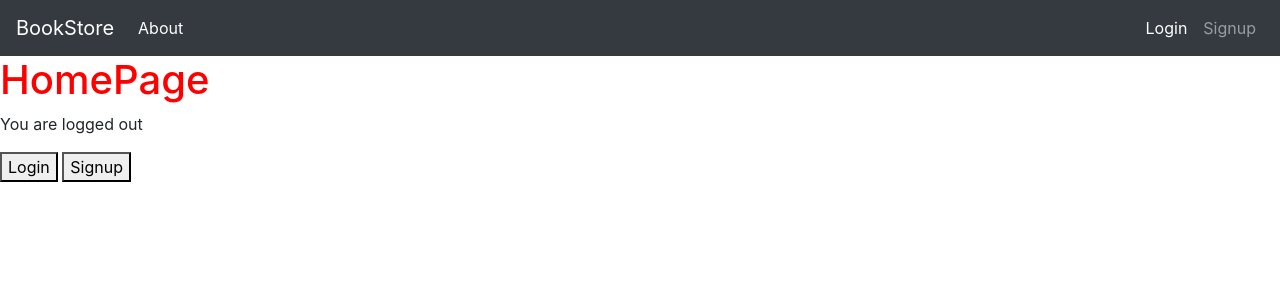
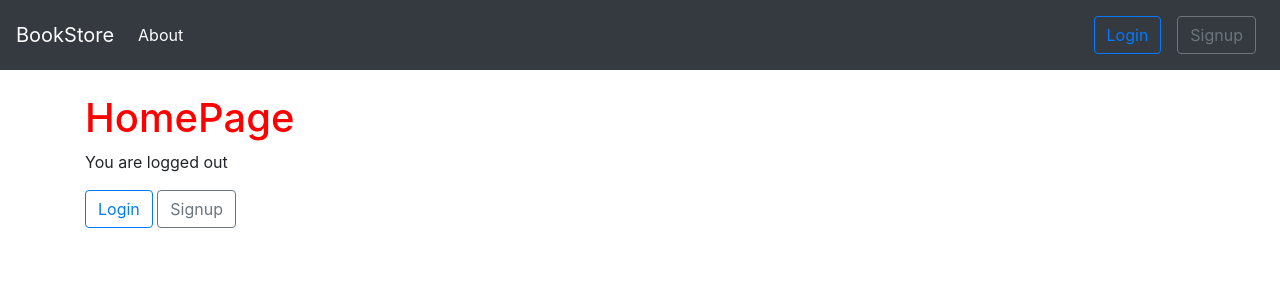
Before and after one commit to darkbotbbl/BookStore, a Django app: page / in a window 1280 px wide. Shown: the top 300 px of the page. Run offline with Django 3.2, Linux system fonts and the light colour scheme; some libraries are stand-ins or nearby versions.

Commit message:
changed the user authentication flow from a custom built signup and django"s login and logout system to a more robust implementation by using django-allauth

```diff
--- a/templates/_base.html
+++ b/templates/_base.html
@@ -27,14 +27,20 @@
 							<a class="nav-link disabled" href="#">Welcome {{ user.email }}</a>
 						<li>
 						<li class="nav-item ">
-							<a class="nav-link" href="{% url 'logout' %}">Logout</a>
+							<a class="nav-link" href="{% url 'account_logout' %}">
+								<button class="btn btn-danger">Logout</button>
+							</a>
 						</li>
 					{% else %}
 						<li class="nav-item active">
-							<a class="nav-link" href="{% url 'login'  %}">Login<span class="sr-only">(current)</span></a>
+							<a class="nav-link" href="{% url 'account_login'  %}">
+								<button class="btn btn-outline-primary">Login</button><span class="sr-only">(current)</span>
+							</a>
 						</li>
 						<li class="nav-item">
-							<a class="nav-link" href="{% url 'signup' %}">Signup</a>
+							<a class="nav-link" href="{% url 'account_signup' %}">
+								<button class="btn btn-outline-secondary">Signup</button>
+							</a>
 						</li>
 					{% endif %}
 				</ul>
@@ -42,9 +48,11 @@
 		</nav>
 	</header>
 
-    {% block content %}
+	<div class="container mt-4">
+		{% block content %}
 
-    {% endblock content %}
+		{% endblock content %}
+	</div>
 
 	<script src="{% static 'js/jquery/jquery.min.js' %}"></script>
 	<script src="{% static 'js/bootstrap/bootstrap.bundle.min.js' %}"></script>
--- a/templates/pages/home.html
+++ b/templates/pages/home.html
@@ -5,15 +5,14 @@
 {% block content %}
     <h1>HomePage</h1>
 
-    <div>
     {% if user.is_authenticated %}
         <p>Hi, {{ user.email }}</p>
         <p>You can logout by clicking this button</p>
-            <a href="{% url 'logout' %}"><button>Logout</button></a>
+        <a href="{% url 'account_logout' %}"><button class="btn btn-outline-danger">Logout</button></a>
     {% else %}
         <p>You are logged out</p>
-            <a href="{% url 'login' %}"><button>Login</button></a>
-            <a href="{% url 'signup' %}"><button>Signup</button></a>
+        <a href="{% url 'account_login' %}"><button class="btn btn-outline-primary">Login</button></a>
+        <a href="{% url 'account_signup' %}"><button class="btn btn-outline-secondary">Signup</button></a>
     {% endif %}
-    </div>
+
 {% endblock content %}
```
Also changed, not shown: templates/account/login.html (added, +22 -0 lines), templates/account/logout.html (added, +23 -0 lines), templates/registration/login.html (deleted, +0 -22 lines), templates/account/signup.html (renamed from templates/users/signup.html). Lines whose indentation alone changed are shown as unchanged.
